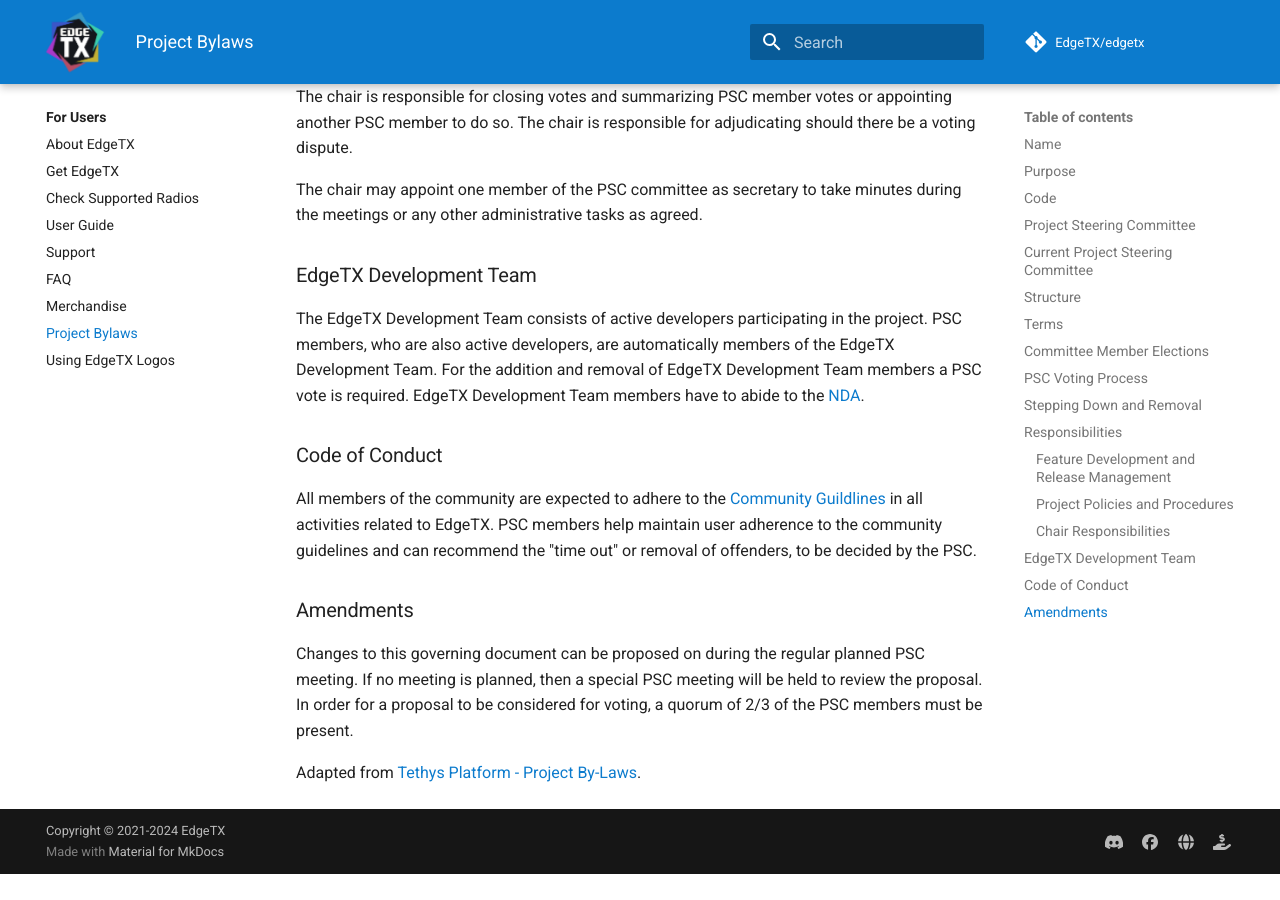
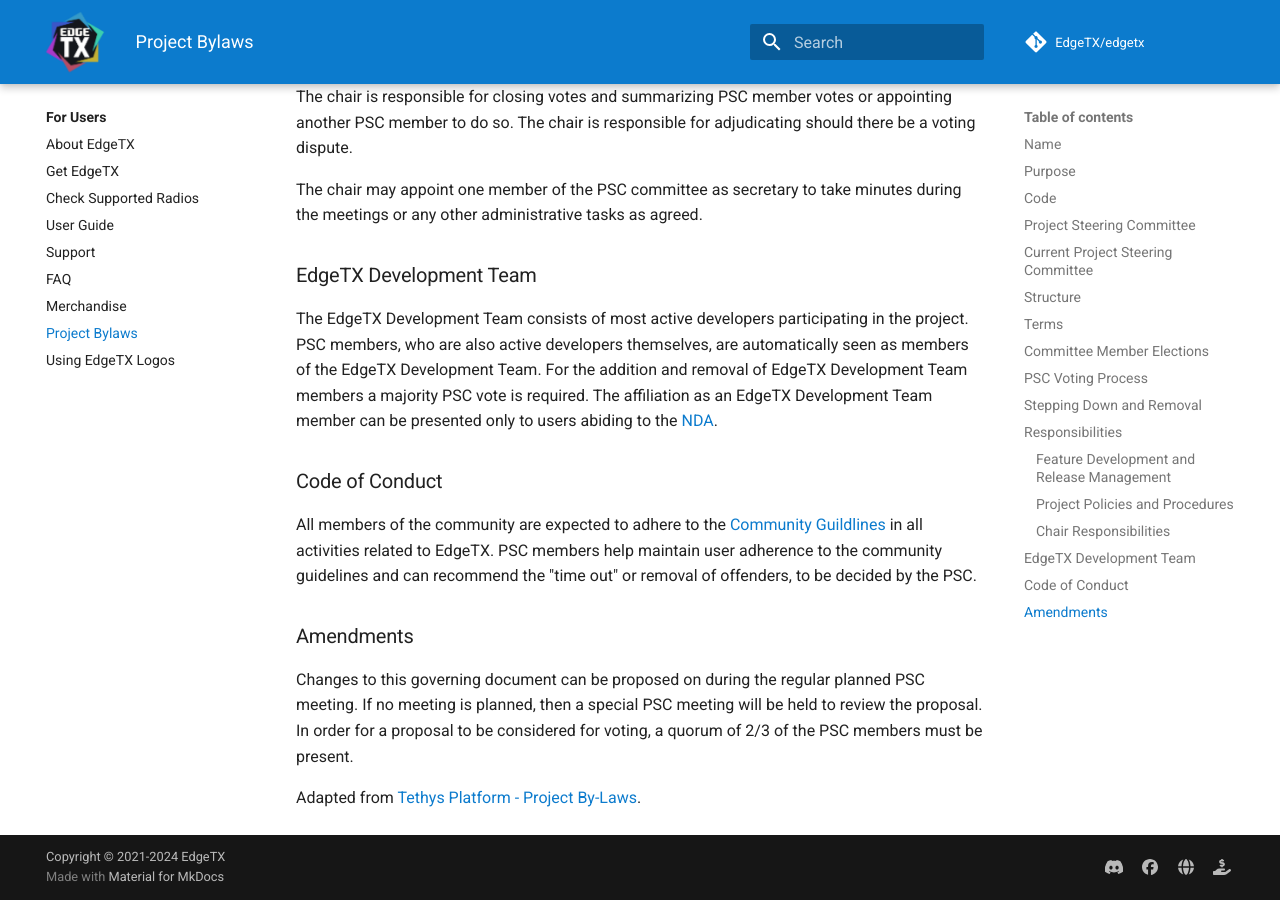
Before and after one commit to EdgeTX/edgetx.github.io, an MkDocs documentation site: the page built from docs/bylaws.md, in a window 1280 px wide and 900 px high, scrolled down 3453 px. Built offline with MkDocs 1.6.1 and Material for MkDocs 9.7.7, drawn with Linux system fonts in a browser that asks for light colours; comment, search, counter and statistics services are not loaded; before the commit the page ends 4327 px from its top, so only the background shows below that.

Commit message:
chore: Update bylaws.md incorporate review changes

```diff
--- a/docs/bylaws.md
+++ b/docs/bylaws.md
@@ -91,8 +91,8 @@
 
 ### EdgeTX Development Team
 
-The EdgeTX Development Team consists of active developers participating in the project. PSC members, who are also active developers, are automatically members of the EdgeTX Development Team. For the addition and removal of EdgeTX Development Team members a PSC vote is required.
-EdgeTX Development Team members have to abide to the [NDA](https://edgetx.org/nda/).
+The EdgeTX Development Team consists of most active developers participating in the project. PSC members, who are also active developers themselves, are automatically seen as members of the EdgeTX Development Team. For the addition and removal of EdgeTX Development Team members a majority PSC vote is required.
+The affiliation as an EdgeTX Development Team member can be presented only to users abiding to the [NDA](https://edgetx.org/nda/).
 
 ### Code of Conduct
 
```
